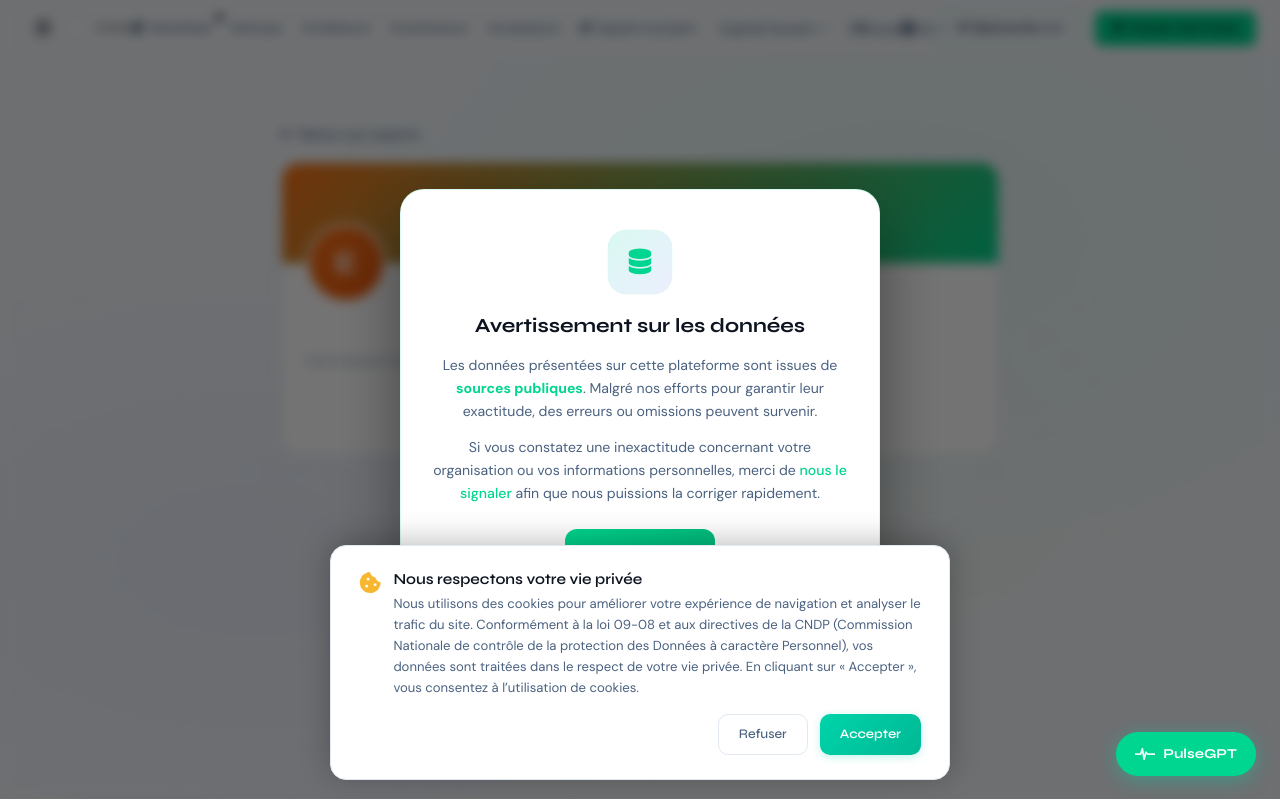
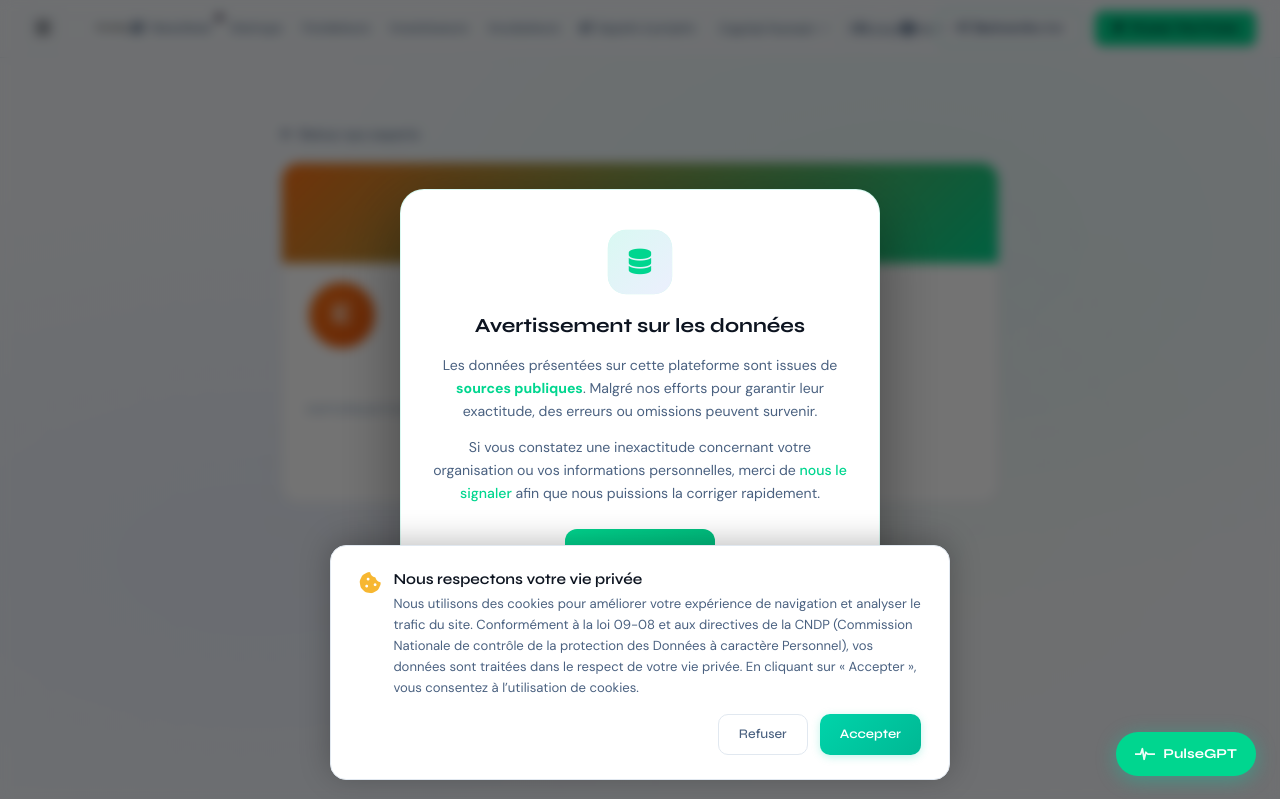
Before and after one commit to aamirta/the-pulse-platform-demo, a Flask app: template templates/expert-detail.html in a window 1280 px wide. Shown: the top 799 px of the page. Run offline with Flask 3, Linux system fonts and the light colour scheme; the template is opened without the code that fills it, so the values that code supplies are empty; some libraries are stand-ins or nearby versions.

Commit message:
Fix expert detail header overlap - remove negative margin layout
Co-Authored-By: Claude Opus 4.6 <noreply@anthropic.com>

```diff
--- a/templates/expert-detail.html
+++ b/templates/expert-detail.html
@@ -18,16 +18,15 @@
     }
     .ep-header {
         display: flex;
-        align-items: flex-end;
+        align-items: center;
         gap: 1.2rem;
-        padding: 0 1.5rem;
-        margin-top: -40px;
+        padding: 1rem 1.5rem 0;
         position: relative;
         z-index: 2;
     }
     .ep-avatar {
-        width: 80px;
-        height: 80px;
+        width: 72px;
+        height: 72px;
         border-radius: 50%;
         border: 3px solid var(--bg-card);
         background: linear-gradient(135deg, #f97316, #ea580c);
@@ -37,11 +36,11 @@
         color: #fff;
         font-family: var(--font-heading);
         font-weight: 700;
-        font-size: 1.8rem;
+        font-size: 1.6rem;
         flex-shrink: 0;
         object-fit: cover;
     }
-    .ep-name-block { padding-bottom: 0.5rem; }
+    .ep-name-block { }
     .ep-name {
         font-family: var(--font-heading);
         font-weight: 700;
```
